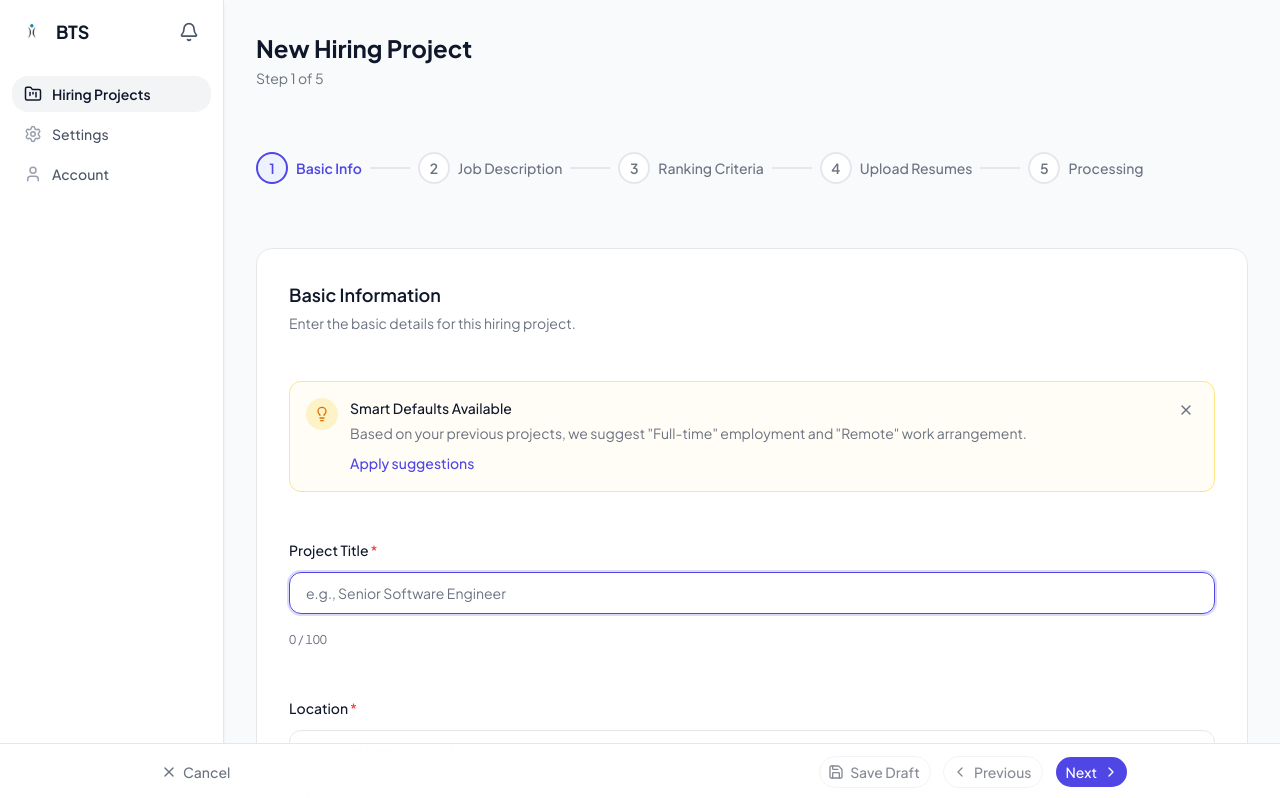
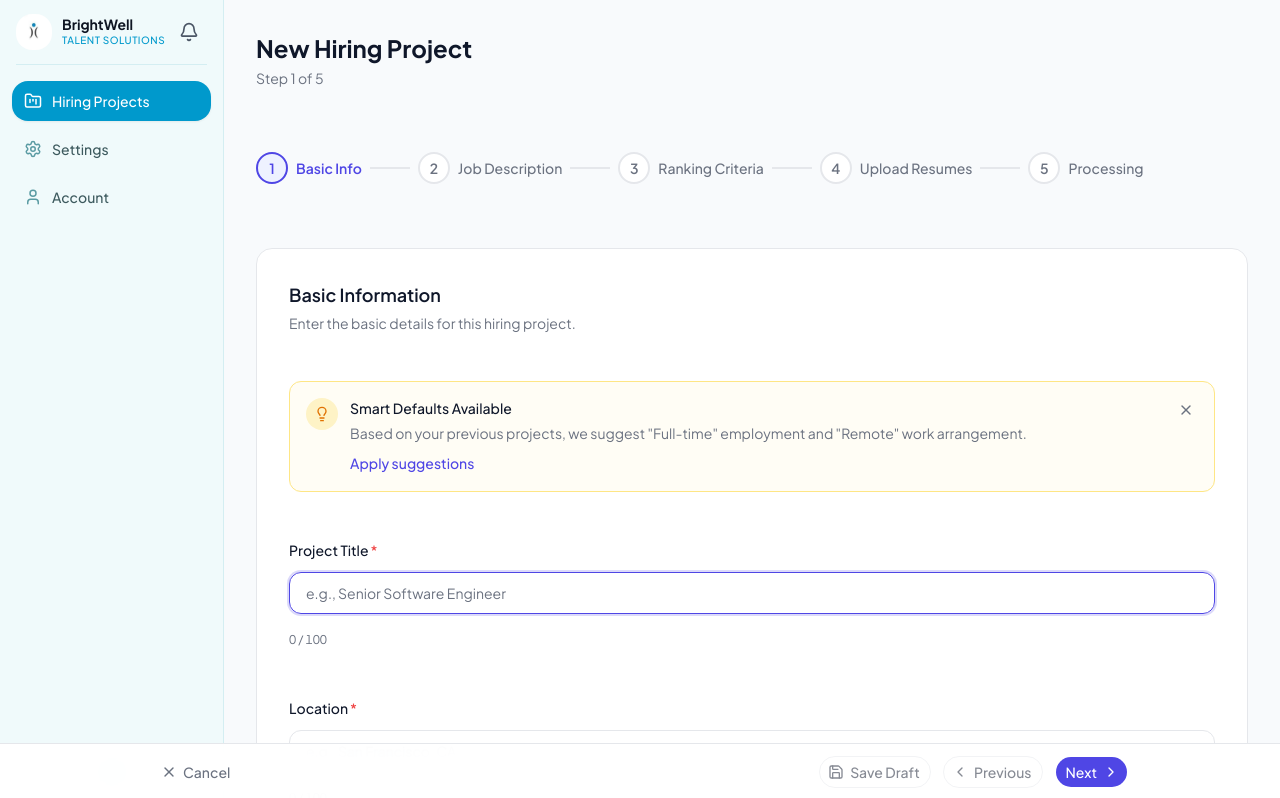
Before and after one commit to Shevinw13/alignli, a Next.js app in the folder frontend/: page /projects/new in a window 1280 px wide. Shown: the top 798 px of the page. Built offline with nearby package versions, Linux system fonts and the light colour scheme.

Commit message:
fix: refined sidebar and empty state design - light teal sidebar, 3-color step cards with gradients and icons

```diff
--- a/frontend/components/shared/sidebar.tsx
+++ b/frontend/components/shared/sidebar.tsx
@@ -96,14 +96,10 @@ export function Sidebar() {
         id="sidebar-nav"
         className={cn(
           "fixed inset-y-0 left-0 z-40 flex flex-col",
-          "border-r border-border bg-white",
-          "shadow-[0_4px_4px_rgba(0,0,0,0.05)]",
+          "bg-[#f0fafb] border-r border-[#d4eef2]",
           "transition-all duration-[var(--duration-normal)] ease-[var(--ease-out)]",
-          // Width: collapsed vs expanded
           collapsed ? "w-16" : "w-56",
-          // Mobile: hidden by default, shown when open
           mobileOpen ? "translate-x-0" : "-translate-x-full",
-          // Desktop: always visible
           "lg:translate-x-0"
         )}
         aria-label="Main navigation"
@@ -113,23 +109,31 @@ export function Sidebar() {
           <Link
             href="/"
             className={cn(
-              "flex items-center gap-2 interactive",
+              "flex items-center gap-2.5 interactive",
               collapsed && "justify-center"
             )}
             aria-label="BTS home"
           >
-            <img src="/logo.jpeg" alt="BTS" className="h-8 w-8 shrink-0 rounded-[4px]" />
+            <img src="/logo.jpeg" alt="BTS" className="h-9 w-9 shrink-0 rounded-lg" />
             {!collapsed && (
-              <span className="text-lg font-bold text-navy">
-                BTS
-              </span>
+              <div className="flex flex-col">
+                <span className="text-sm font-bold text-[#0f1623] leading-tight">
+                  BrightWell
+                </span>
+                <span className="text-[10px] font-medium text-[#0099CC] uppercase tracking-wider">
+                  Talent Solutions
+                </span>
+              </div>
             )}
           </Link>
           {!collapsed && <NotificationCenter />}
         </div>
 
+        {/* Divider */}
+        <div className="mx-4 border-t border-[#d4eef2]" />
+
         {/* Navigation */}
-        <nav className="flex-1 px-3 py-3 space-y-0.5" aria-label="Sidebar navigation">
+        <nav className="flex-1 px-3 py-4 space-y-1" aria-label="Sidebar navigation">
           {navItems.map((item) => {
             const isActive =
               item.href === "/"
@@ -141,33 +145,33 @@ export function Sidebar() {
                 key={item.href}
                 href={item.href}
                 className={cn(
-                  "flex items-center gap-2.5 rounded-lg px-3 py-2",
+                  "flex items-center gap-2.5 rounded-lg px-3 py-2.5",
                   "text-sm font-medium interactive",
-                  "focus-visible:outline-2 focus-visible:outline-offset-2 focus-visible:outline-indigo-600",
+                  "focus-visible:outline-2 focus-visible:outline-offset-2 focus-visible:outline-[#0099CC]",
                   isActive
-                    ? "bg-gray-100 text-navy font-semibold"
-                    : "text-gray-600 hover:bg-gray-50 hover:text-navy",
+                    ? "bg-[#0099CC] text-white shadow-sm"
+                    : "text-[#3d5a5e] hover:bg-[#e0f4f7] hover:text-[#006680]",
                   collapsed && "justify-center px-2"
                 )}
                 aria-current={isActive ? "page" : undefined}
                 title={collapsed ? item.label : undefined}
               >
-                <item.icon className={cn("h-[18px] w-[18px] shrink-0", isActive ? "text-navy" : "text-gray-400")} />
+                <item.icon className={cn("h-[18px] w-[18px] shrink-0", isActive ? "text-white" : "text-[#5a9ba3]")} />
                 {!collapsed && <span>{item.label}</span>}
               </Link>
             );
           })}
         </nav>
 
-        {/* Collapse toggle (visible on tablet/desktop) */}
-        <div className="hidden lg:flex items-center justify-center border-t border-border p-3">
+        {/* Collapse toggle */}
+        <div className="hidden lg:flex items-center justify-center border-t border-[#d4eef2] p-3">
           <button
             type="button"
             onClick={toggleCollapsed}
             className={cn(
               "flex h-8 w-8 items-center justify-center rounded-[8px]",
-              "text-muted-foreground interactive hover:bg-indigo-50 hover:text-indigo-600",
-              "focus-visible:outline-2 focus-visible:outline-offset-2 focus-visible:outline-indigo-600"
+              "text-[#5a9ba3] interactive hover:bg-[#e0f4f7] hover:text-[#006680]",
+              "focus-visible:outline-2 focus-visible:outline-offset-2 focus-visible:outline-[#0099CC]"
             )}
             aria-label={collapsed ? "Expand sidebar" : "Collapse sidebar"}
           >
--- a/frontend/features/home/components/empty-state.tsx
+++ b/frontend/features/home/components/empty-state.tsx
@@ -1,25 +1,87 @@
 "use client";
 
 import { useRouter } from "next/navigation";
-import { FolderKanban, Plus } from "lucide-react";
-import { EmptyState as EmptyStateUI } from "@/components/ui/empty-state";
+import { Plus, FileText, Users, Sparkles, ArrowRight } from "lucide-react";
+import { Button } from "@/components/ui/button";
 
 /**
  * Empty state for the projects list (home page).
- * Uses the shared EmptyState component with project-specific messaging.
+ * Premium, visual design that communicates the product value.
  */
 export function EmptyState() {
   const router = useRouter();
 
   return (
-    <div className="rounded-[16px] border border-border bg-white">
-      <EmptyStateUI
-        icon={FolderKanban}
-        title="No hiring projects yet"
-        description="Create your first Hiring Project to begin reviewing candidates."
-        actionLabel="Create your first project"
-        onAction={() => router.push("/projects/new")}
-      />
+    <div className="relative overflow-hidden rounded-2xl border border-gray-200 bg-gradient-to-br from-white via-white to-[#e6f7fc]/50 p-8 md:p-12">
+      {/* Decorative background elements */}
+      <div className="pointer-events-none absolute -right-16 -top-16 h-64 w-64 rounded-full bg-[#0099CC]/10 blur-3xl" />
+      <div className="pointer-events-none absolute -bottom-20 -left-20 h-48 w-48 rounded-full bg-[#2d9e80]/10 blur-3xl" />
+
+      <div className="relative flex flex-col items-center text-center max-w-lg mx-auto">
+        {/* Visual: 3 steps with connecting lines */}
+        <div className="flex items-center gap-3 mb-8">
+          <div className="flex h-12 w-12 items-center justify-center rounded-xl bg-[#e6f7fc] text-[#0099CC] shadow-sm">
+            <FileText className="h-5 w-5" />
+          </div>
+          <div className="h-px w-8 bg-gray-200" />
+          <div className="flex h-12 w-12 items-center justify-center rounded-xl bg-[#e8f4f0] text-[#2d9e80] shadow-sm">
+            <Users className="h-5 w-5" />
+          </div>
+          <div className="h-px w-8 bg-gray-200" />
+          <div className="flex h-12 w-12 items-center justify-center rounded-xl bg-[#fef3e6] text-[#d97706] shadow-sm">
+            <Sparkles className="h-5 w-5" />
+          </div>
+        </div>
+
+        {/* Headline */}
+        <h2 className="text-2xl font-bold text-navy">
+          Find your best candidates, faster
+        </h2>
+
+        {/* Subtext */}
+        <p className="mt-3 text-sm text-muted-foreground leading-relaxed max-w-md">
+          Upload resumes or paste profiles. BTS scores every candidate against your criteria and shows exactly why — no black boxes.
+        </p>
+
+        {/* How it works */}
+        <div className="mt-8 grid grid-cols-3 gap-4 w-full text-left">
+          <div className="rounded-xl bg-gradient-to-br from-[#e6f7fc] to-white border border-[#d4eef2] p-4">
+            <div className="flex h-8 w-8 items-center justify-center rounded-lg bg-[#0099CC]/10 mb-2">
+              <FileText className="h-4 w-4 text-[#0099CC]" />
+            </div>
+            <p className="text-sm font-semibold text-[#0099CC]">1. Define</p>
+            <p className="mt-1 text-xs text-gray-500 leading-relaxed">Set your role requirements and criteria</p>
+          </div>
+          <div className="rounded-xl bg-gradient-to-br from-[#e8f4f0] to-white border border-[#c8e8de] p-4">
+            <div className="flex h-8 w-8 items-center justify-center rounded-lg bg-[#2d9e80]/10 mb-2">
+              <Users className="h-4 w-4 text-[#2d9e80]" />
+            </div>
+            <p className="text-sm font-semibold text-[#2d9e80]">2. Upload</p>
+            <p className="mt-1 text-xs text-gray-500 leading-relaxed">Add resumes, paste text, or LinkedIn profiles</p>
+          </div>
+          <div className="rounded-xl bg-gradient-to-br from-[#fef7ed] to-white border border-[#f5e6cc] p-4">
+            <div className="flex h-8 w-8 items-center justify-center rounded-lg bg-[#d97706]/10 mb-2">
+              <Sparkles className="h-4 w-4 text-[#d97706]" />
+            </div>
+            <p className="text-sm font-semibold text-[#d97706]">3. Decide</p>
+            <p className="mt-1 text-xs text-gray-500 leading-relaxed">See ranked results with transparent scoring</p>
+          </div>
+        </div>
+
+        {/* CTA */}
+        <Button
+          onClick={() => router.push("/projects/new")}
+          className="mt-8 h-11 rounded-xl bg-[#0099CC] px-6 text-sm font-semibold text-white shadow-md hover:bg-[#007aa3] hover:shadow-lg transition-all"
+        >
+          <Plus className="h-4 w-4 mr-2" aria-hidden="true" />
+          Create your first project
+          <ArrowRight className="h-4 w-4 ml-2" aria-hidden="true" />
+        </Button>
+
+        <p className="mt-4 text-xs text-muted-foreground">
+          Takes about 2 minutes to set up
+        </p>
+      </div>
     </div>
   );
 }
```
